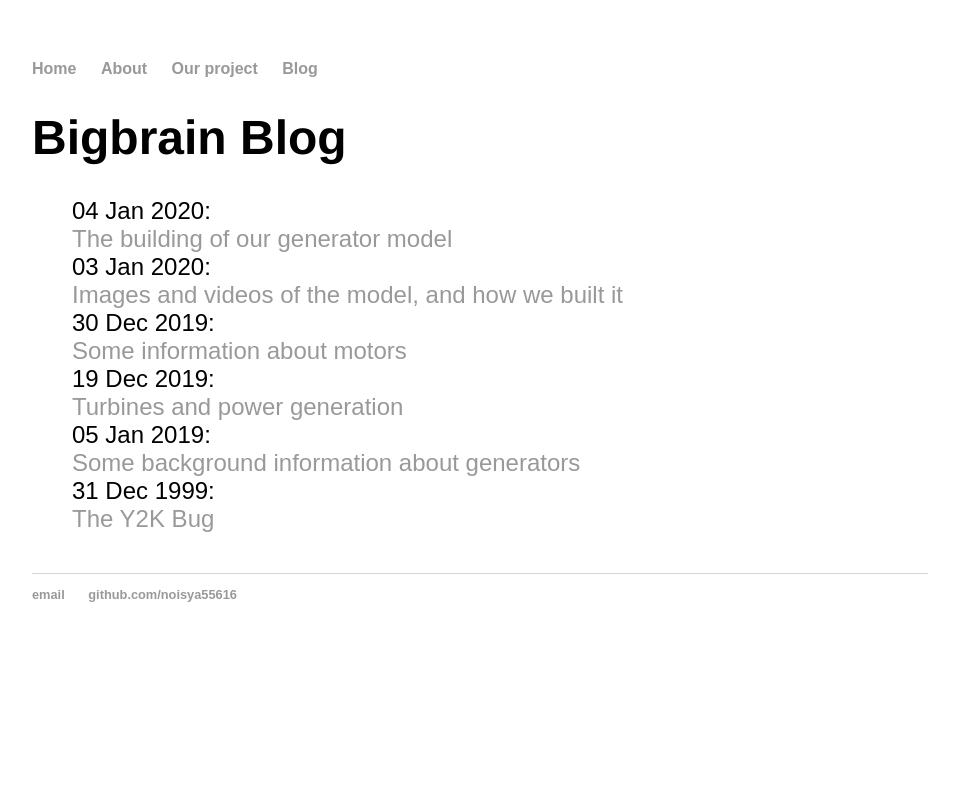
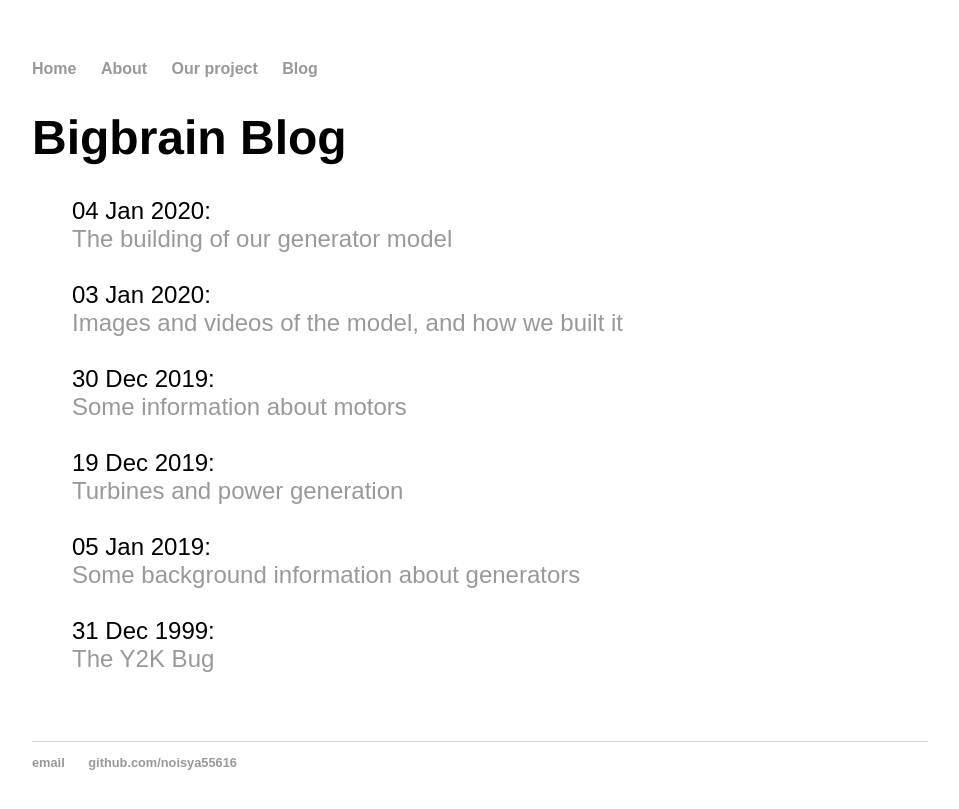
Before and after one commit to shangmingwu/noisya55616.github.io-archive, a Jekyll site: the page built from blog/index.html, in a window 1280 px wide. Shown: the top 809 px of the page, without its empty margins (160-1119 px from the left). Built offline with Jekyll 4.4.1, drawn with Linux system fonts in a browser that asks for light colours.

Commit message:
ad a line break

```diff
--- a/blog/index.html
+++ b/blog/index.html
@@ -6,6 +6,6 @@
 	<ul class="posts">
 
 	  {% for post in site.posts %}
-	    <li><span>{{ post.date | date_to_string }}</span>:<br><a href="{{ post.url }}" title="{{ post.title }}">{{ post.title }}</a></li>
+	    <li><span>{{ post.date | date_to_string }}</span>:<br><a href="{{ post.url }}" title="{{ post.title }}">{{ post.title }}</a></li><br>
 	  {% endfor %}
 	</ul>
```
